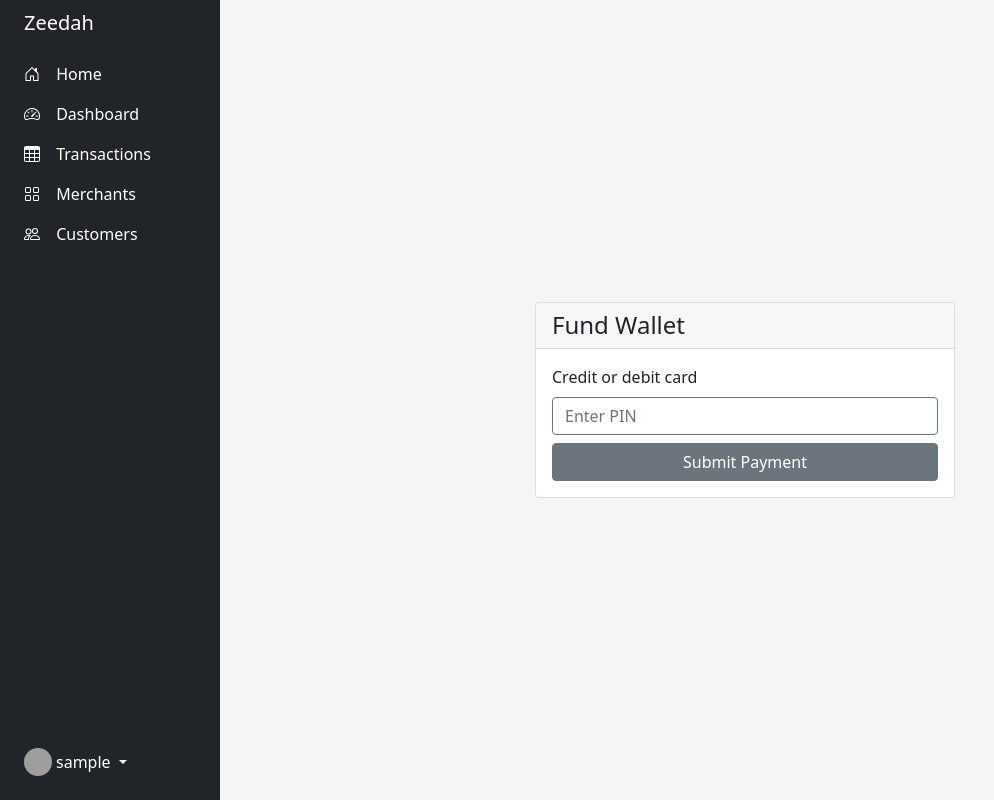
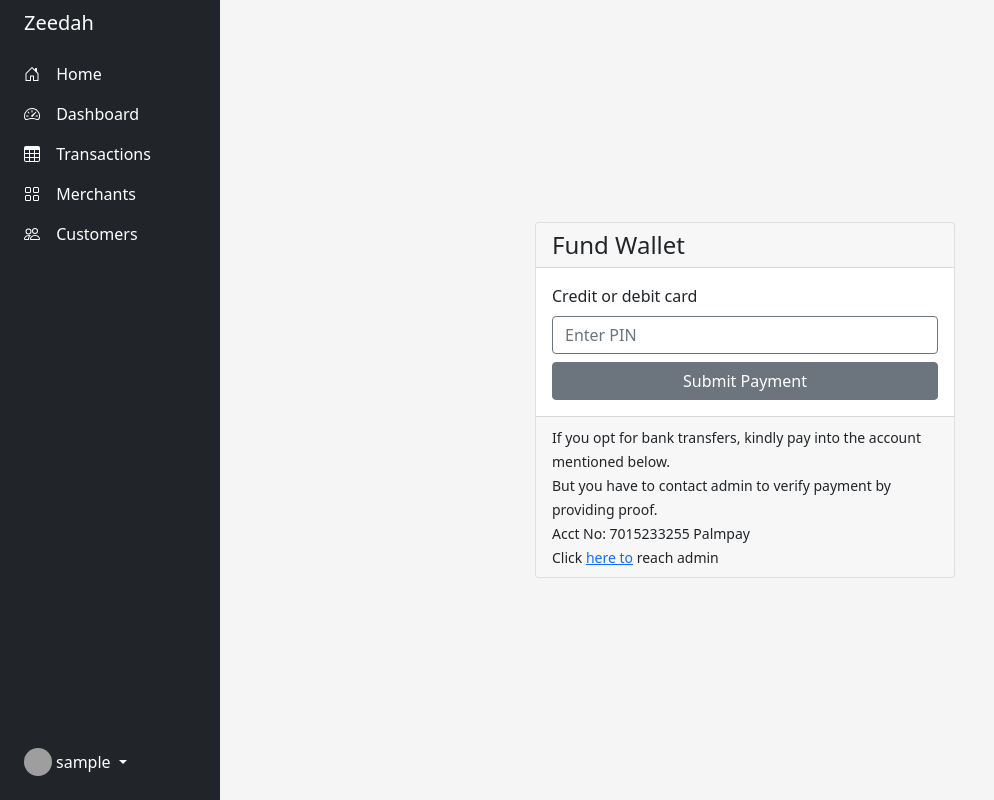
Before and after one commit to Homoakin619/data_vendor, a Django app: page /wallet/fund/ in a window 1280 px wide. Shown: the whole page, without its empty margins (0-994 px from the left). Run offline with Django 4.2, Linux system fonts and the light colour scheme; a user stored in the database is signed in; tables that the repository leaves empty hold one stand-in row (values such as "Sample post"); some libraries are stand-ins or nearby versions; grey boxes are pictures that could not be loaded.

Commit message:
included some new features

```diff
--- a/core/templates/core/base.html
+++ b/core/templates/core/base.html
@@ -129,7 +129,9 @@
             <div class="col d-flex flex-column h-sm-100">
               {% if request.user.is_authenticated %}
                 {% if not request.user.is_staff %}
+
                 <ul class="list-inline ms-auto">
+                  <span class="me-0">Visit your profile to create transaction pin if you haven't</span>
                   <li class="list-inline-item px-sm-0 m-0">
                     <a class="nav-link">
                     <svg class="bi me-2" width="16" height="16"><use xlink:href="#currency"/></svg>
--- a/core/templates/core/payment.html
+++ b/core/templates/core/payment.html
@@ -80,6 +80,15 @@
 
         </form>
       </div>
+      <div class="card-footer">
+        <small>
+        If you opt for bank transfers, kindly pay into the account mentioned below. <br>
+        But you have to contact admin to verify payment by providing proof. <br>
+        Acct No: 7015233255
+        Palmpay <br>
+        Click <a href="https://wa.me/message/VZIGY7HEQO4QL1"> here to</a> reach admin
+      </small>
+      </div>
     </div>
 
 
--- a/core/templates/core/profile.html
+++ b/core/templates/core/profile.html
@@ -10,7 +10,7 @@
               <p>Username : {{ request.user.username }}</p>
               <p>Phone : {{ customer.phone }}</p>
               <p>Ref Id : {{ customer.ref_id }}</p>
-              <p>Pin: {{ customer.pin }} <a class="btn" data-bs-toggle="modal" data-bs-target="#pinModal" role="button" >SetPin</a> </p>
+              <p>Pin:  <a class="btn btn-secondary" data-bs-toggle="modal" data-bs-target="#pinModal" role="button"><b>SetPin</b></a> </p>
               <a href="{% url 'edit-profile' %}" class="btn btn-success">Edit</a>
           </div>
       </div>
--- a/core/views.py
+++ b/core/views.py
@@ -1,3 +1,4 @@
+from datetime import date
 from django.core.exceptions import ObjectDoesNotExist
 from django.contrib import messages
 from django.forms import ValidationError
@@ -143,6 +144,7 @@ class DashboardView(LoginRequiredMixin,CheckVerificationMixin,generic.View):
                         return render(self.request,self.template_name,context)
                     else:
                         try:
+                            print(beneficiary)
                         ##### api call
                         # check network and data quantity to pass to api call
                             url = f"https://megabyte.com.ng/api/v2/datashare/?api_key={api_key}&product_code={product_name}&phone=0{beneficiary}"
@@ -158,7 +160,8 @@ class DashboardView(LoginRequiredMixin,CheckVerificationMixin,generic.View):
                                         successful=True,price=price
                                     )
                                 transaction.save()
-                                return HttpResponseRedirect(reverse('success'))
+                                transaction_context = {'item':merchant,'item_qty':item_qty,'date':date.today(),'transaction_id':transaction_id,'beneficiary':beneficiary}
+                                return render(self.request,'core/success.html',context=transaction_context)
                             elif code == 1983:
                                 #  Send admin message that he has insufficient balance on his wallet
                                 subject = 'Insufficient balance'
```
Also changed, not shown: core/templates/core/success.html (+32 -4 lines).
